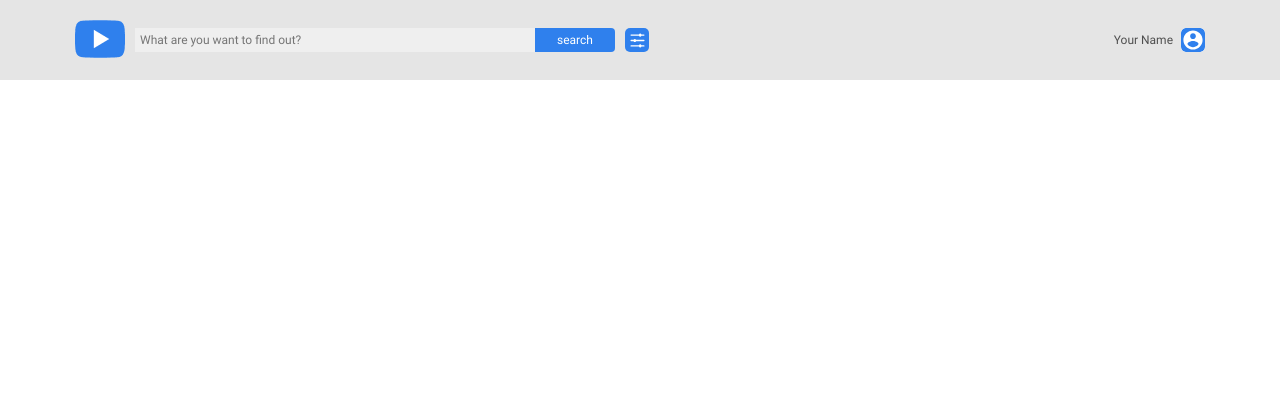
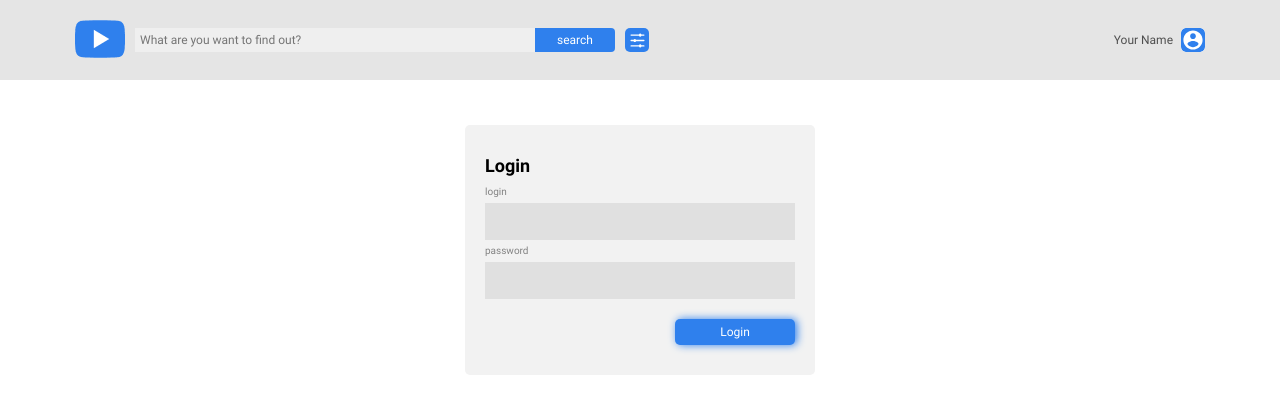
Before and after one commit to vikuli/youtube-client, an Angular app in the folder youtube-client-app/my-first-project/: page / in a window 1280 px wide. Shown: the top 414 px of the page. Built offline with nearby package versions, Linux system fonts and the light colour scheme.

Commit message:
feat: create a login form

```diff
--- a/youtube-client-app/my-first-project/src/app/app.component.html
+++ b/youtube-client-app/my-first-project/src/app/app.component.html
@@ -1,2 +1,3 @@
 <app-header></app-header>
 <app-search-results></app-search-results>
+<app-authorization></app-authorization>
--- a/youtube-client-app/my-first-project/src/app/authorization/authorization.component.html
+++ b/youtube-client-app/my-first-project/src/app/authorization/authorization.component.html
@@ -1 +1,16 @@
-<p>authorization works!</p>
+<main class="main">
+  <div class="auth-window">
+    <h1 class="auth-title">Login</h1>
+    <div class="forms-field">
+      <div class="login-field">
+        <h6 class="login-title">login</h6>
+        <input type="text" class="auth-input login-input">
+      </div>
+      <div class="password-field">
+        <h6 class="password-title">password</h6>
+        <input type="password" class="auth-input password-input">
+      </div>
+    </div>
+    <button class="auth-btn login-btn">Login</button>
+  </div>
+</main>
--- a/youtube-client-app/my-first-project/src/app/authorization/authorization.component.scss
+++ b/youtube-client-app/my-first-project/src/app/authorization/authorization.component.scss
@@ -0,0 +1,84 @@
+.main {
+  max-width: 1200px;
+  margin: 0 auto;
+  background-color: #ffffff;
+  padding: 45px 35px;
+  display: flex;
+  flex-wrap: wrap;
+  justify-content: center;
+  gap: 30px;
+}
+
+.auth-window {
+  width: 350px;
+  height: 250px;
+  background-color: #F2F2F2;
+  display: flex;
+  flex-direction: column;
+  gap: 10px;
+  padding: 30px 20px;
+  border-radius: 5px;
+}
+
+.auth-title {
+  width: 100%;
+  font-style: normal;
+  font-weight: 700;
+  font-size: 18px;
+  line-height: 21px;
+  color: #000000;
+}
+
+.forms-field {
+  width: 100%;
+  display: flex;
+  flex-direction: column;
+  gap: 5px;
+}
+
+.login-field, .password-field {
+  width: 100%;
+  display: flex;
+  flex-direction: column;
+  gap: 5px;
+}
+
+.login-title, .password-title {
+  width: 100%;
+  font-style: normal;
+  font-weight: 400;
+  font-size: 10px;
+  line-height: 12px;
+  color: #828282;
+}
+
+.auth-input {
+  width: 100%;
+  height: 37px;
+  padding: 10px;
+  border: none;
+  background-color: #E0E0E0;
+  font-weight: 400;
+  font-size: 10px;
+  line-height: 12px;
+  color: #000000;
+}
+
+.auth-btn {
+  width: 120px;
+  height: 30px;
+  margin-top: 10px;
+  align-self: flex-end;
+  border: none;
+  border-radius: 5px;
+  background-color: #2f80ed;
+  filter: drop-shadow(2px 0px 4px #2f80ed);
+  color: #ffffff;
+  cursor: pointer;
+  transition: 0.3s ease-in-out;
+}
+
+.auth-btn:hover {
+  background-color: #85B9FF;
+  filter: none;
+}
--- a/youtube-client-app/my-first-project/src/styles.scss
+++ b/youtube-client-app/my-first-project/src/styles.scss
@@ -55,3 +55,7 @@ ul {
   margin: 0;
   padding: 0;
 }
+
+h1, h2, h3, h4, h5, h6 {
+  margin: 0;
+}
```
